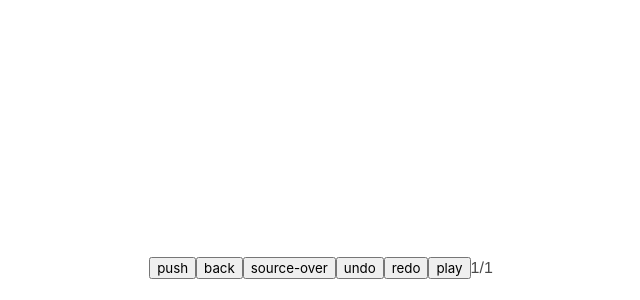
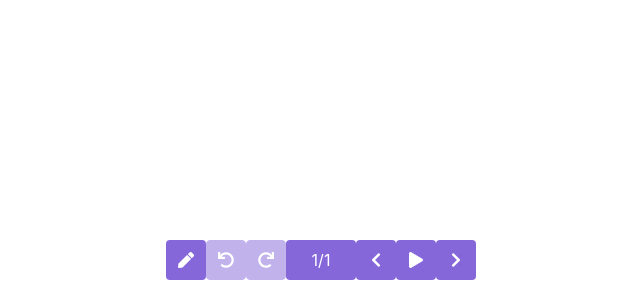
Before and after one commit to mkizka/paratsuku, a Vue app: page / in a window 1280 px wide. Shown: the part 500-800 px from the top of the page, without its empty margins (319-959 px from the left). Built offline with nearby package versions, Linux system fonts and the light colour scheme.

Commit message:
メニューデザイン整備

```diff
--- a/src/components/BottomMenu.vue
+++ b/src/components/BottomMenu.vue
@@ -1,12 +1,28 @@
 <template>
   <div id="BottomMenu" ref="menu" v-show="!isHidden">
-    <button @click="note.pushPage()">push</button>
-    <button @click="note.backPage()">back</button>
-    <button @click="pen.toggle()">{{ pen.type }}</button>
-    <button @click="note.currentPage.undo()">undo</button>
-    <button @click="note.currentPage.redo()">redo</button>
-    <button @click="note.play()">{{ note.isPlaying ? 'stop' : 'play' }}</button>
-    <span>{{ note.pageStateDisplay }}</span>
+    <b-button type="is-primary" @click="pen.toggle()">
+      <b-icon pack="fas" icon="pen" v-if="pen.type === 'source-over'"></b-icon>
+      <b-icon pack="fas" icon="eraser" v-else></b-icon>
+    </b-button>
+    <b-button type="is-primary" @click="note.currentPage.undo()"
+              :disabled="note.currentPage.lines.length === 0 || note.isPlaying">
+      <b-icon pack="fas" icon="undo"></b-icon>
+    </b-button>
+    <b-button type="is-primary" @click="note.currentPage.redo()"
+              :disabled="note.currentPage.redoableLines.length === 0 || note.isPlaying">
+      <b-icon pack="fas" icon="redo"></b-icon>
+    </b-button>
+    <b-button type="is-primary" style="width: 70px">{{ note.pageStateDisplay }}</b-button>
+    <b-button type="is-primary" @click="note.backPage()" :disabled="note.isPlaying">
+      <b-icon pack="fas" icon="chevron-left"></b-icon>
+    </b-button>
+    <b-button type="is-primary" @click="note.play()">
+      <b-icon pack="fas" icon="stop" v-if="note.isPlaying"></b-icon>
+      <b-icon pack="fas" icon="play" v-else></b-icon>
+    </b-button>
+    <b-button type="is-primary" @click="note.pushPage()" :disabled="note.isPlaying">
+      <b-icon pack="fas" icon="chevron-right"></b-icon>
+    </b-button>
   </div>
 </template>
 
@@ -14,6 +30,10 @@
 import { Component, Vue } from 'vue-property-decorator';
 import { noteInstance, Note } from '@/store/note';
 import { penInstance, Pen } from '@/store/pen';
+
+import Buefy from 'buefy';
+
+Vue.use(Buefy);
 
 @Component
 export default class BottomMenu extends Vue {
@@ -57,5 +77,6 @@ export default class BottomMenu extends Vue {
   bottom: 20px;
   right: 0;
   left: 0;
+  opacity: 0.9;
 }
 </style>
```
